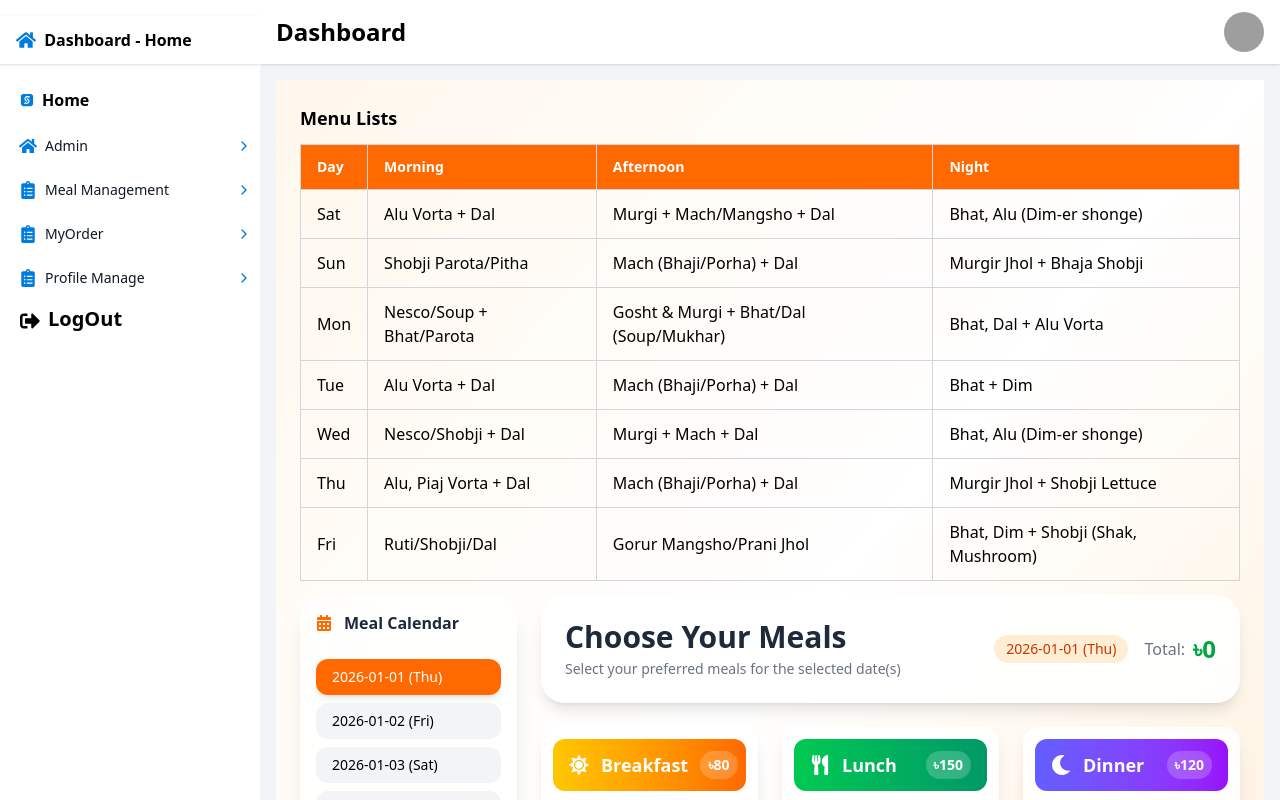
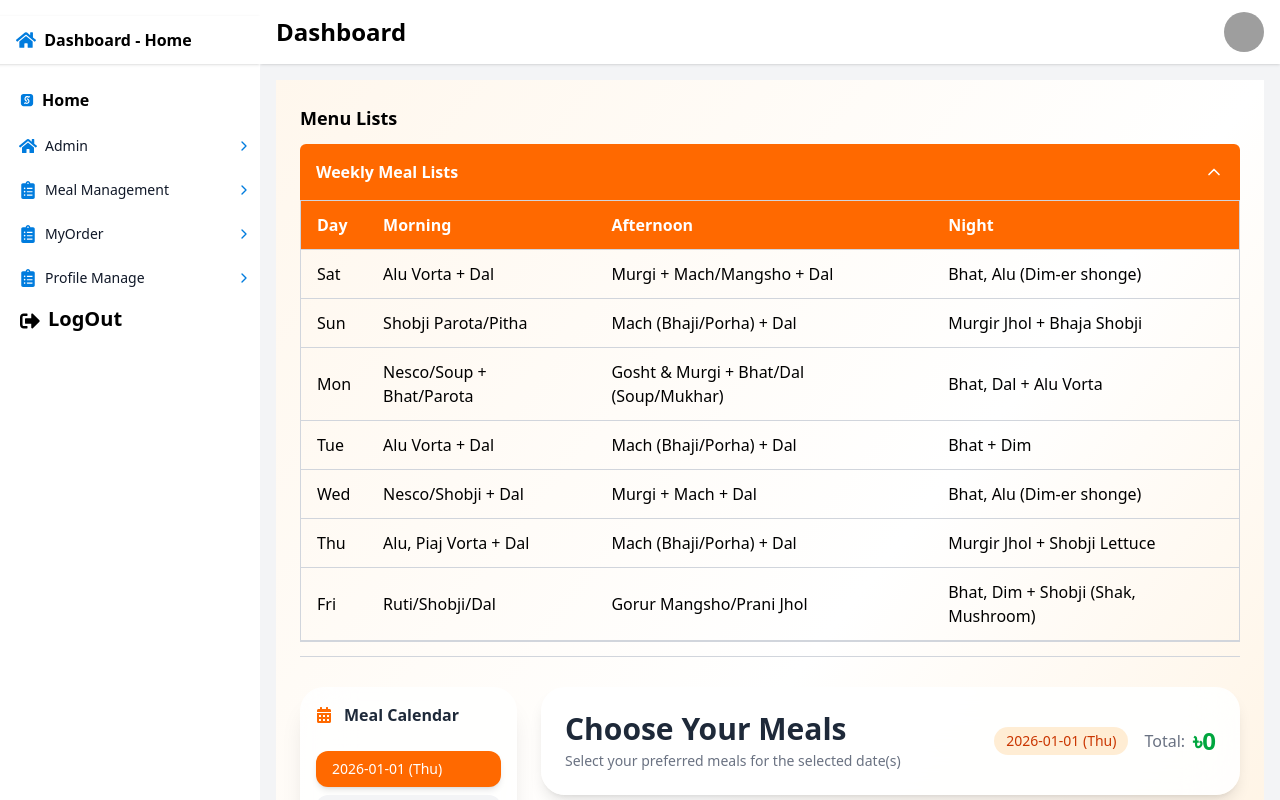
Before and after one commit to quicktechweb/meal-managemnet-upadte-frontend, a React (Vite) app: page /dashboard/mealmanagement in a window 1280 px wide. Shown: the top 800 px of the page. Built offline with nearby package versions, Linux system fonts and the light colour scheme; grey boxes are pictures that could not be loaded.

Commit message:
meal turn on off pending

```diff
--- a/package.json
+++ b/package.json
@@ -11,6 +11,7 @@
   },
   "dependencies": {
     "@tailwindcss/vite": "^4.0.6",
+    "@tanstack/react-table": "^8.21.3",
     "axios": "^1.7.9",
     "firebase": "^11.8.1",
     "firebase-tools": "^14.4.0",
--- a/src/Components/SectionTitle.jsx
+++ b/src/Components/SectionTitle.jsx
@@ -2,7 +2,7 @@ import React from "react";
 
 const SectionTitle = ({ title, subTitle, className }) => {
   return (
-    <h2 className="text-4xl ">
+    <h2 className="text-xl md:text-2xl 2xl:text-4xl ">
       <span className={`text-[#FF6F61] ${className}`}>{title}</span> {subTitle}
     </h2>
   );
--- a/src/Pages/FrontEnd/Dashboard/UserDashboard/MealManagementPart/MealManagementPart.jsx
+++ b/src/Pages/FrontEnd/Dashboard/UserDashboard/MealManagementPart/MealManagementPart.jsx
@@ -1,4 +1,4 @@
-import { useState } from "react";
+import { useMemo, useState } from "react";
 import {
   FaSun,
   FaUtensils,
@@ -8,7 +8,13 @@ import {
   FaTimes,
 } from "react-icons/fa";
 import PropTypes from "prop-types";
-
+import {
+  createColumnHelper,
+  flexRender,
+  getCoreRowModel,
+  useReactTable,
+} from "@tanstack/react-table";
+import { ChevronDown, ChevronUp } from "lucide-react";
 const schedule = [
   {
     day: "Sat",
@@ -138,6 +144,16 @@ MealCard.propTypes = {
 /* ===============================
    MAIN COMPONENT
 ================================ */
+
+const columnHelper = createColumnHelper();
+
+const columns = [
+  columnHelper.accessor("day", { header: "Day" }),
+  columnHelper.accessor("morning", { header: "Morning" }),
+  columnHelper.accessor("afternoon", { header: "Afternoon" }),
+  columnHelper.accessor("night", { header: "Night" }),
+];
+
 export default function MealManagementPart() {
   const [activeIndex, setActiveIndex] = useState(0);
   const [selectedMeals, setSelectedMeals] = useState({});
@@ -168,78 +184,88 @@ export default function MealManagementPart() {
     0,
   );
 
+  const [isExpanded, setIsExpanded] = useState(true);
+
+  const table = useReactTable({
+    data: schedule,
+    columns,
+    getCoreRowModel: getCoreRowModel(),
+  });
+
   return (
-    <section className="min-h-screen bg-gradient-to-br from-orange-50 via-white to-orange-100 p-6 flex flex-col gap-3.5">
+    <section className="min-h-screen bg-gradient-to-br from-orange-50 via-white to-orange-100 p-3 lg:p-6 flex flex-col gap-3.5">
       {/* menu table */}
       <div>
         <h4 className="text-lg font-semibold mb-3">Menu Lists</h4>
 
         {/* DESKTOP TABLE */}
-        <div className="hidden md:block w-full overflow-x-auto">
-          <table className="min-w-full border border-gray-300 rounded-md">
-            <thead className="bg-orange-500">
-              <tr>
-                {["Day", "Morning", "Afternoon", "Night"].map((head) => (
+        <div className="w-full ">
+          <button
+            onClick={() => setIsExpanded(!isExpanded)}
+            className="w-full flex justify-between items-center bg-orange-500 p-2 lg:p-4 text-white rounded-t-md cursor-pointer font-bold transition-colors hover:bg-orange-600 text-xs lg:text-base"
+          >
+            <span>Weekly Meal Lists</span>
+            {isExpanded ? <ChevronUp size={20} /> : <ChevronDown size={20} />}
+          </button>
+
+          {/* Expandable Container */}
+          <div
+            className={`transition-all duration-300 ease-in-out overflow-hidden  ${isExpanded ? "max-h-[1000px] border border-gray-300" : "max-h-0"}`}
+          >
+            <div className="overflow-x-auto">
+              <table className="min-w-full text-sm sm:text-base">
+                <thead className="bg-orange-500 hidden md:table-header-group">
+                  {table.getHeaderGroups().map((headerGroup) => (
+                    <tr key={headerGroup.id}>
+                      {headerGroup.headers.map((header) => (
                         <th
-                    key={head}
-                    className="px-4 py-3 text-left text-sm font-semibold text-white border border-gray-300"
+                          key={header.id}
+                          className="px-4 py-3 text-left font-semibold text-white border-b border-gray-300"
                         >
-                    {head}
+                          {flexRender(
+                            header.column.columnDef.header,
+                            header.getContext(),
+                          )}
                         </th>
                       ))}
                     </tr>
+                  ))}
                 </thead>
 
-            <tbody>
-              {schedule.map((item, index) => (
-                <tr key={index} className="hover:bg-gray-50">
-                  <td className="px-4 py-3 border border-gray-300">
-                    {item.day}
+                <tbody className="divide-y divide-gray-200">
+                  {table.getRowModel().rows.map((row) => (
+                    <tr
+                      key={row.id}
+                      className="hover:bg-gray-50 flex flex-col md:table-row mb-4 md:mb-0 border md:border-none rounded-lg md:rounded-none"
+                    >
+                      {row.getVisibleCells().map((cell) => (
+                        <td
+                          key={cell.id}
+                          className="px-4 py-2 md:py-3 border-gray-300 md:border-b flex justify-between md:table-cell"
+                        >
+                          {/* Mobile Label */}
+                          <span className="font-bold text-orange-600 md:hidden mr-4">
+                            {cell.column.columnDef.header?.toString()}:
+                          </span>
+                          {/* Data */}
+                          <span className="text-right md:text-left">
+                            {flexRender(
+                              cell.column.columnDef.cell,
+                              cell.getContext(),
+                            )}
+                          </span>
                         </td>
-                  <td className="px-4 py-3 border border-gray-300">
-                    {item.morning}
-                  </td>
-                  <td className="px-4 py-3 border border-gray-300">
-                    {item.afternoon}
-                  </td>
-                  <td className="px-4 py-3 border border-gray-300">
-                    {item.night}
-                  </td>
+                      ))}
                     </tr>
                   ))}
                 </tbody>
               </table>
             </div>
-
-        {/* MOBILE CARD VIEW */}
-        <div className="md:hidden space-y-4">
-          {schedule.map((item, index) => (
-            <div
-              key={index}
-              className="border rounded-lg shadow-sm p-4 bg-white"
-            >
-              <h5 className="text-base font-semibold text-orange-500 mb-2">
-                {item.day}
-              </h5>
-
-              <div className="space-y-2 text-sm">
-                <p>
-                  <span className="font-medium">🌅 Morning:</span>{" "}
-                  {item.morning}
-                </p>
-                <p>
-                  <span className="font-medium">☀️ Afternoon:</span>{" "}
-                  {item.afternoon}
-                </p>
-                <p>
-                  <span className="font-medium">🌙 Night:</span> {item.night}
-                </p>
           </div>
-            </div>
-          ))}
         </div>
       </div>
 
+      <hr className="py-2 text-gray-300 h-2 lg:h-4" />
       <div className="max-w-7xl mx-auto grid grid-cols-1 xl:grid-cols-4 gap-y-4 xl:gap-6">
         {/* SIDEBAR */}
         <aside className="bg-white/80 w-full xl:w-auto backdrop-blur-xl rounded-3xl shadow-xl p-2">
--- a/src/Pages/FrontEnd/Dashboard/UserDashboard/UserOrder/UserOrder.jsx
+++ b/src/Pages/FrontEnd/Dashboard/UserDashboard/UserOrder/UserOrder.jsx
@@ -506,7 +506,7 @@ OrderCard.propTypes = {
             PropTypes.shape({
               title: PropTypes.string.isRequired,
               price: PropTypes.number.isRequired,
-            })
+            }),
           ).isRequired,
         }).isRequired,
 
@@ -515,7 +515,7 @@ OrderCard.propTypes = {
             PropTypes.shape({
               title: PropTypes.string.isRequired,
               price: PropTypes.number.isRequired,
-            })
+            }),
           ).isRequired,
         }).isRequired,
 
@@ -524,14 +524,13 @@ OrderCard.propTypes = {
             PropTypes.shape({
               title: PropTypes.string.isRequired,
               price: PropTypes.number.isRequired,
-            })
+            }),
           ).isRequired,
         }).isRequired,
-      })
+      }),
     ).isRequired,
   }).isRequired,
 };
-
 
 const UserOrder = () => {
   const calculateTotal = (items) => {
@@ -544,8 +543,8 @@ const UserOrder = () => {
   };
 
   return (
-    <div className="mt-10 px-4 md:px-8">
-      <SectionTitle className="!text-black mb-8" title="User Orders" />
+    <div className="">
+      <SectionTitle className="!text-black " title="User Orders" />
 
       <div className="lg:hidden space-y-4">
         {orderData.map((order, idx) => (
@@ -553,7 +552,7 @@ const UserOrder = () => {
         ))}
       </div>
 
-      <div className="hidden lg:block overflow-x-auto rounded-2xl border border-gray-200 shadow-lg mt-6 mb-5">
+      <div className="hidden lg:block overflow-x-auto rounded-2xl border border-gray-200 shadow-lg mt-3 mb-5">
         <table className="w-full text-left border-collapse bg-white">
           <thead>
             <tr className="bg-gradient-to-r from-[#c78436] to-[#c78436] text-white border-b border-gray-200">
@@ -564,6 +563,7 @@ const UserOrder = () => {
                 "Total Price",
                 "branch Name",
                 "Status",
+                "6th Hour",
                 "Action",
               ].map((header) => (
                 <th
@@ -648,9 +648,6 @@ const UserOrder = () => {
                       <Banknote size={16} className="text-emerald-600" />
                     </div>
                     <div>
-                      <div className="text-xs text-gray-400 font-medium">
-                        Grand Total
-                      </div>
                       <div className="text-lg font-black text-emerald-700 leading-none">
                         ৳{calculateTotal(order.items)}
                       </div>
@@ -666,7 +663,7 @@ const UserOrder = () => {
                 </td>
 
                 {/* Status */}
-                <td className="px-6 py-4">
+                <td className="px-3 py-4">
                   <span className="relative inline-flex items-center px-3 py-1 rounded-full text-[11px] font-bold uppercase tracking-tighter bg-amber-50 text-amber-700 border border-amber-200">
                     <span className="flex h-2 w-2 mr-2">
                       <span className="animate-ping absolute inline-flex h-2 w-2 rounded-full bg-amber-400 opacity-75"></span>
@@ -674,6 +671,12 @@ const UserOrder = () => {
                     </span>
                     {order.status}
                   </span>
+                </td>
+
+                <td className="px-3 py-4">
+                  <p className="text-xs whitespace-nowrap px-2 flex items-center text-white rounded-md h-[20px] bg-violet-700 cursor-pointer">
+                    Meal On/Off
+                  </p>
                 </td>
 
                 {/* Actions */}
```
Also changed, not shown: src/Pages/FrontEnd/Dashboard/DashboardSideBar/DashboardSideBar.jsx (+24 -0 lines), 1 other file (tests, documents, lock files or other folders). Lines whose indentation alone changed are shown as unchanged.
